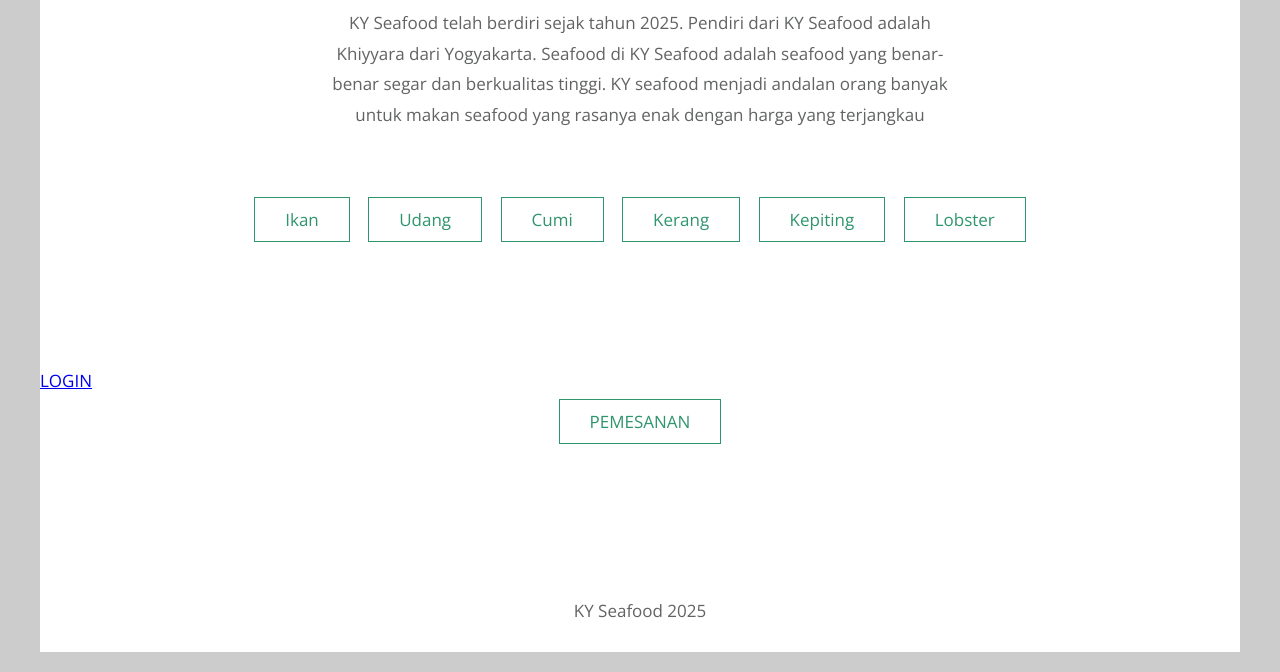
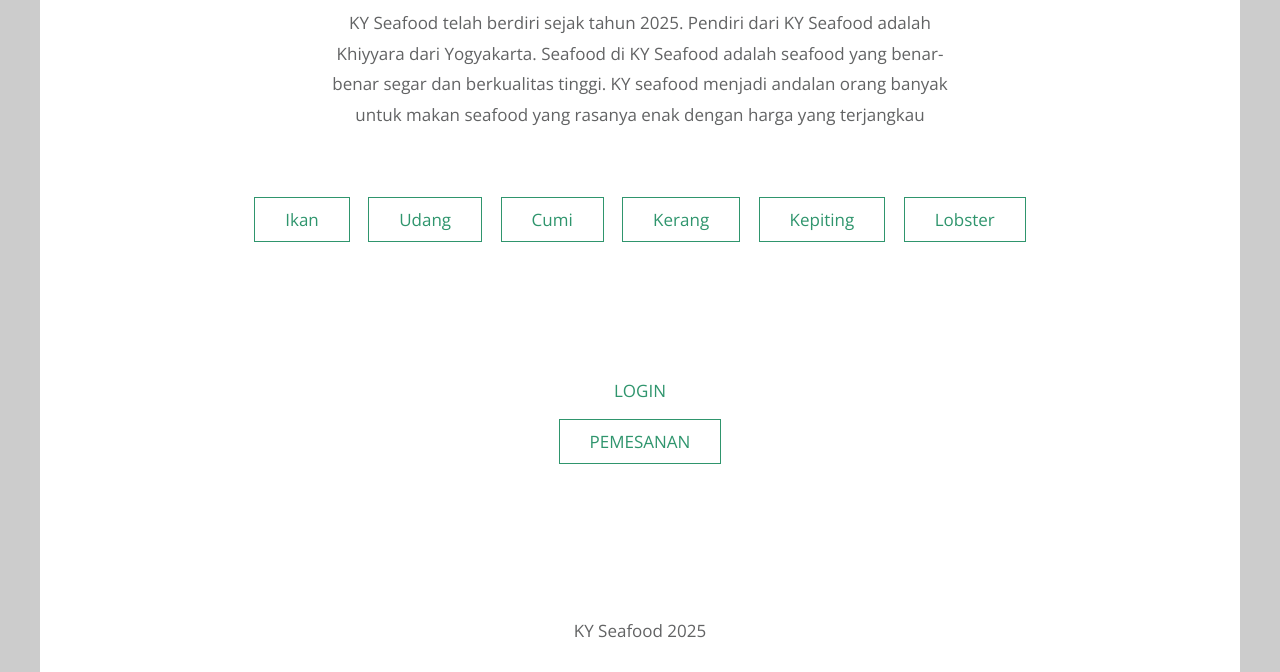
Before and after one commit to temmyoff/kyseafoodbgt, a plain HTML site: page index.html in a window 1280 px wide. Shown: the part 585-1257 px from the top of the page. Drawn offline with nearby package versions, Linux system fonts and the light colour scheme.

Commit message:
Update templatemo-style.css

```diff
--- a/css/templatemo-style.css
+++ b/css/templatemo-style.css
@@ -851,3 +851,20 @@ address {
 .panel p {
   padding: 5px 20px 30px;
 }
+.custom-login-link {
+  margin-top: 15px; /* jarak dari tombol pemesanan */
+}
+
+.custom-login-link .login-button {
+  padding: 10px 30px;
+  display: flex;
+  align-items: center;
+  justify-content: center;
+  text-decoration: none;
+  color: #2F956D;
+  background-color: transparent;
+}
+
+.custom-login-link .login-button:hover {
+  background-color: #ddd;
+}
```
